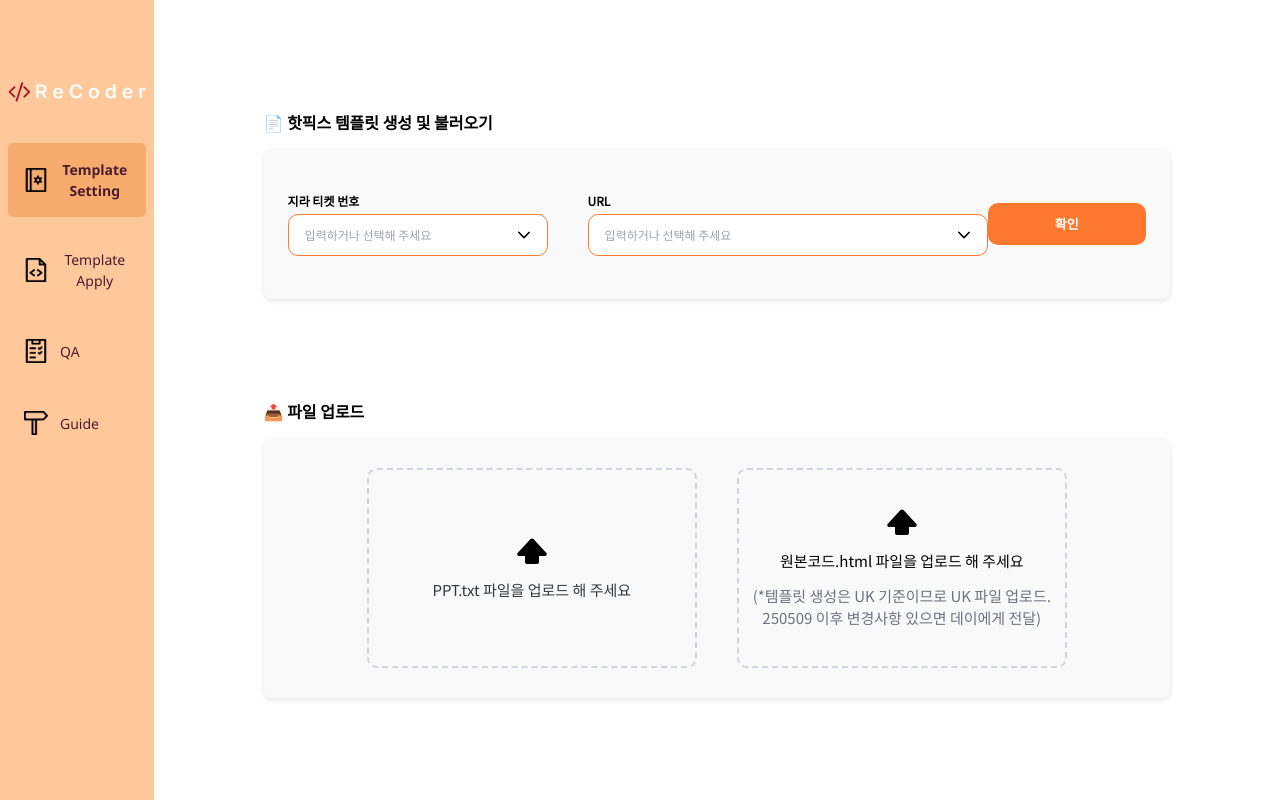
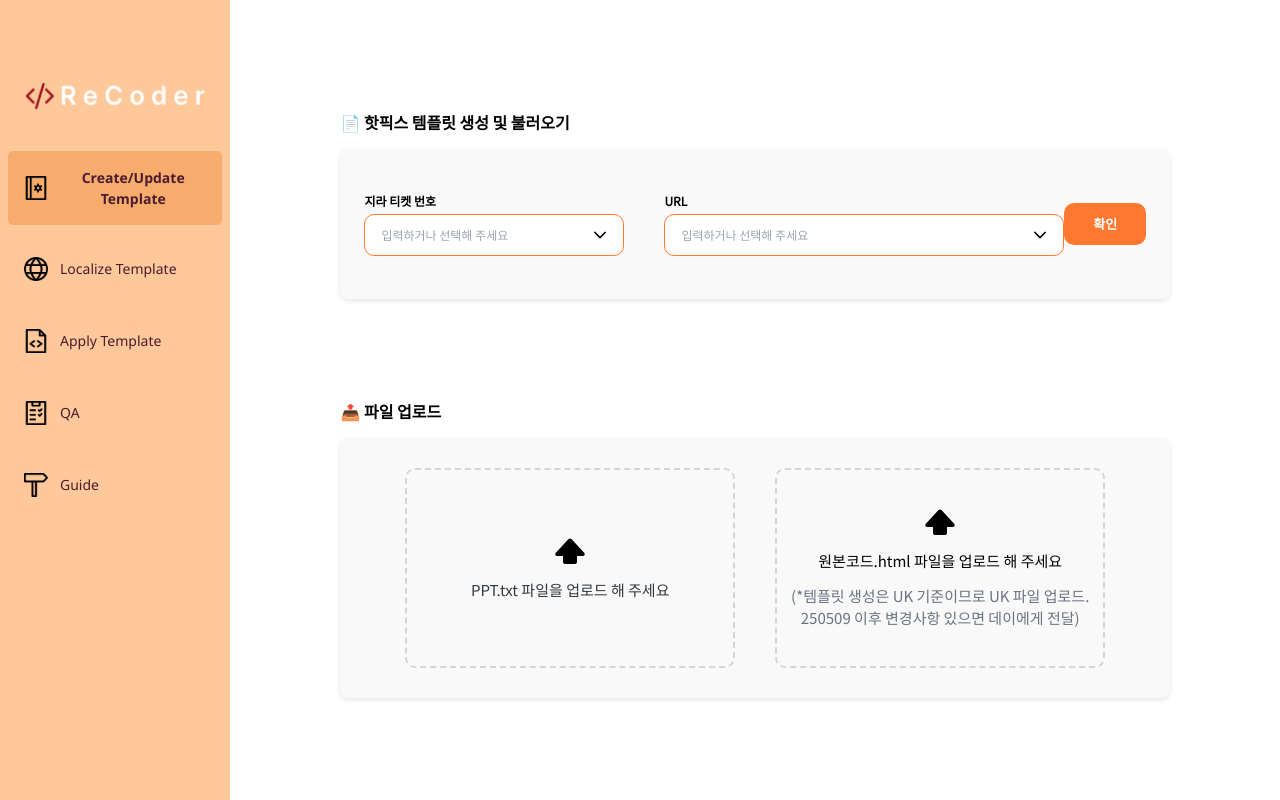
Before and after one commit to haley10309/recoder, a React (Vite) app in the folder client/: page /create-template in a window 1280 px wide. Shown: the top 800 px of the page. Built offline with nearby package versions, Linux system fonts and the light colour scheme; no server answers.

Commit message:
refactor: navbar text,page name 정리 & localization 페이지 활성화

```diff
--- a/client/src/App.jsx
+++ b/client/src/App.jsx
@@ -1,7 +1,7 @@
 import { BrowserRouter, Route, Routes } from "react-router-dom";
 import { RecoilRoot } from "recoil";
 import Main from "@Pages/Main";
-import Create_template from "@Pages/Create_Template/Create_Template";
+import Create_Template from "@Pages/Create_Template/Create_Template";
 import ToBeApplied from "@Pages/ToBeApplied/ToBeApplied";
 import Qa_page from "@Pages/Qa_Page/Qa_page";
 import Footer from "@Components/Nav/Footer";
@@ -9,6 +9,7 @@ import Guide from "@Pages/Guide/Guide";
 import "./style/global.css";
 import LocalizationVersion1 from "./Pages/Localization/LocalizationVersion1";
 import LeftNavBar from "@Components/Nav/LeftNavBar";
+import Localization from "./Pages/Localization/Localization";
 
 function App() {
   return (
@@ -16,13 +17,14 @@ function App() {
       <RecoilRoot>
         <div className="App flex">
           <BrowserRouter>
-            <div className="w-[12%]">
+            <div className="w-[18%]">
               <LeftNavBar />
             </div>
-            <div className="w-[88%]">
+            <div className="w-[82%]">
               <Routes>
                 <Route path="/" element={<Main />} />
-                <Route path="/create-template" element={<Create_template />} />
+                <Route path="/create-template" element={<Create_Template />} />
+                <Route path="/localize-template" element={<Localization />} />
                 <Route path="/tobe-applied" element={<ToBeApplied />} />
                 <Route path="/qa-check" element={<Qa_page />} />
                 <Route path="/guide" element={<Guide />} />
--- a/client/src/Components/Common/CopyTextButton.jsx
+++ b/client/src/Components/Common/CopyTextButton.jsx
@@ -11,7 +11,7 @@ const CopiedContainer = styled.div`
   color: white;
   font-size: 13px;
   border-radius: 5px;
-  width: 120px;
+  width: 130px;
   height: 30px;
   padding: 3px 5px;
 `;
@@ -24,7 +24,7 @@ const CopyCodeButton = styled.button`
   color: white;
   font-size: 13px;
   border-radius: 5px;
-  width: 120px;
+  width: 130px;
   height: 30px;
   padding: 3px 5px;
 `;
--- a/client/src/Components/Nav/LeftNavBar.jsx
+++ b/client/src/Components/Nav/LeftNavBar.jsx
@@ -2,6 +2,7 @@ import { useNavigate, useLocation } from "react-router-dom";
 import styled from "styled-components";
 
 import settingIcon from "@/assets/icon/template-setting.png";
+import localizationIcon from "@/assets/icon/localization.png";
 import applyIcon from "@/assets/icon/template-apply.png";
 import qaIcon from "@/assets/icon/qa.png";
 import guideIcon from "@/assets/icon/guide.png";
@@ -29,19 +30,27 @@ const LeftNavBar = () => {
 
       <ButtonGroup>
         <NavButton
-          active={isActive("/create-template")}
+          active={location.pathname === "/" || isActive("/create-template")}
           onClick={() => handleNavigate("/create-template")}
         >
-          <IconImage src={settingIcon} alt="template setting" />
-          <NavButtonText active={isActive("/create-template")}>Template Setting</NavButtonText>
+          <IconImage src={settingIcon} alt="create/update template" />
+          <NavButtonText active={location.pathname === "/" || isActive("/create-template")}>Create/Update Template</NavButtonText>
         </NavButton>
 
         <NavButton
-          active={isActive("/tobe-applied") || location.pathname === "/"} // 루트경로도 tobe-applied로 연결됨
+          active={isActive("/localize-template")}
+          onClick={() => handleNavigate("/localize-template")}
+        >
+          <IconImage src={localizationIcon} alt="localize template" />
+          <NavButtonText active={isActive("/localize-template")}>Localize Template</NavButtonText>
+        </NavButton>
+
+        <NavButton
+          active={isActive("/tobe-applied")}
           onClick={() => handleNavigate("/tobe-applied")}
         >
-          <IconImage src={applyIcon} alt="template apply" />
-          <NavButtonText active={isActive("/tobe-applied") || location.pathname === "/"}>Template Apply</NavButtonText>
+          <IconImage src={applyIcon} alt="apply template" />
+          <NavButtonText active={isActive("/tobe-applied")}>Apply Template</NavButtonText>
         </NavButton>
 
         <NavButton
@@ -115,7 +124,7 @@ const NavButtonText = styled.div`
   color: #4B1C2F ;
   font-size: 14px;
   font-family: 'Segoe UI', Roboto, 'Helvetica Neue', Arial, sans-serif;
-  font-weight: ${({ active }) => (active ? "700" : "400")};
+  font-weight: ${({ active }) => (active ? "700" : "normal")};
 `;
 
 const IconImage = styled.img`
--- a/client/src/Pages/Localization/Localization.jsx
+++ b/client/src/Pages/Localization/Localization.jsx
@@ -1,8 +1,8 @@
 import React, { useState, useEffect } from "react";
-import TemplateSelect from "@LocalizationComponent/TemplateSelect";
-import TxtFileUpload from "@LocalizationComponent/TxtFileUpload";
-import CountryRows from "@LocalizationComponent/CountryRows";
-import { localizationDummyData } from "@/dummy_data/setting_dummy";
+// import TemplateSelect from "@LocalizationComponent/TemplateSelect";
+// import TxtFileUpload from "@LocalizationComponent/TxtFileUpload";
+// import CountryRows from "@LocalizationComponent/CountryRows";
+// import { localizationDummyData } from "@/dummy_data/setting_dummy";
 
 const Localization = () => {
   const [project, setProject] = useState("");
@@ -13,15 +13,15 @@ const Localization = () => {
   const [translationData, setTranslationData] = useState({});
 
   useEffect(() => {
-    setValidCountries(localizationDummyData.validCountries);
-    setTranslationData(localizationDummyData.translationData);
+    // setValidCountries(localizationDummyData.validCountries);
+    // setTranslationData(localizationDummyData.translationData);
   }, []);
 
   return (
     <div className="px-6 py-10 bg-gray-50 min-h-screen font-sans">
       <h1 className="text-2xl font-bold mb-8">🌐 로컬라이제이션 적용 페이지</h1>
 
-      <TemplateSelect
+      {/* <TemplateSelect
         {...{ project, pdp, product, setProject, setPdp, setProduct }}
       />
       <TxtFileUpload
@@ -33,7 +33,7 @@ const Localization = () => {
         <button className="bg-blue-100 hover:bg-blue-200 text-blue-600 rounded px-3 py-1 cursor-pointer">
           다운로드
         </button>
-      </div>
+      </div> */}
     </div>
   );
 };
--- a/client/src/Pages/Main.jsx
+++ b/client/src/Pages/Main.jsx
@@ -1,10 +1,10 @@
-import ToBeApplied from "@ToBeApplied/ToBeApplied"
+import Create_Template from "./Create_Template/Create_Template";
 
 const Main = () => {
     return (
-    <>
-        <ToBeApplied />
-    </>
+        <>
+            <Create_Template />
+        </>
     );
 }
 
```
Also changed, not shown: client/src/assets/icon/localization.png (added).
